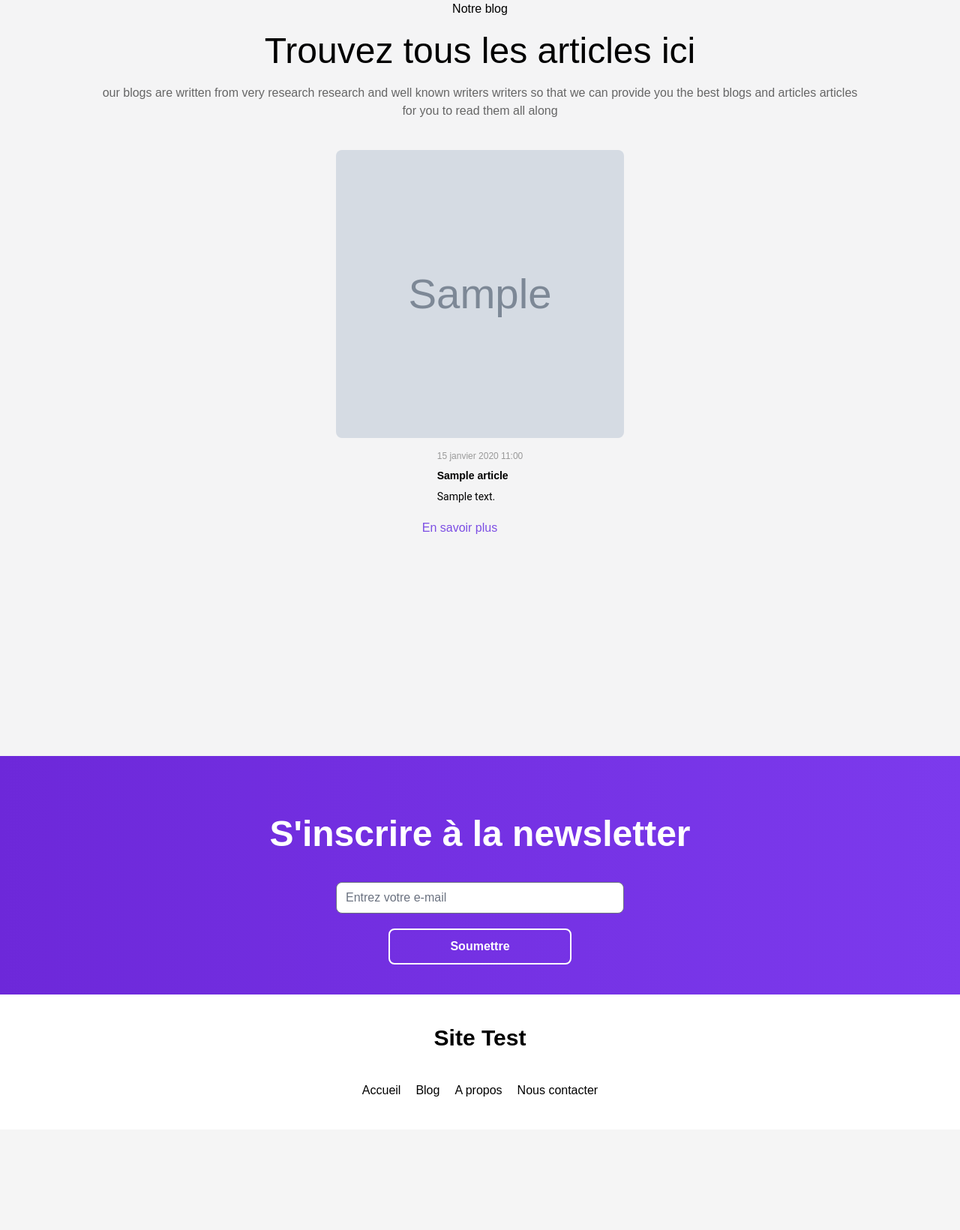
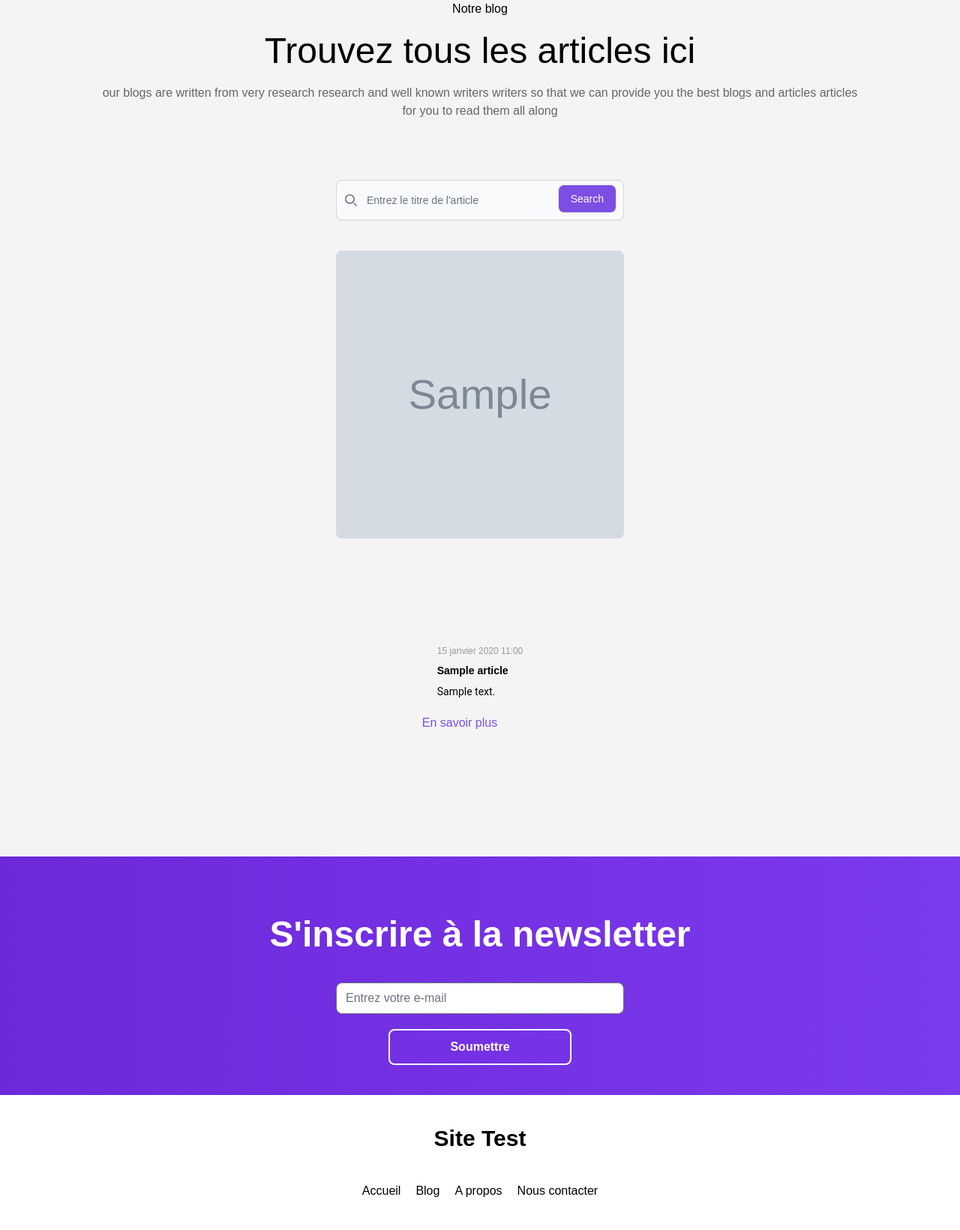
Before and after one commit to mrimbert/demo-django, a Django app: page /article/ in a window 1280 px wide. Shown: the part 168-1808 px from the top of the page at 75% size. Before the commit the page ends 1630 px from the top, so only its background shows below. Run offline with Django 5.2, Linux system fonts and the light colour scheme; tables that the repository leaves empty hold one stand-in row (values such as "Sample post"); grey boxes marked "Sample" are stand-in pictures; some libraries are stand-ins or nearby versions.

Commit message:
add search bar

```diff
--- a/blogsite/templates/blog/content-article.html
+++ b/blogsite/templates/blog/content-article.html
@@ -20,10 +20,27 @@
             <div><h3 class="text-tertiary max-w-screen-lg">our blogs are written from very research research and well known writers writers so that  we can provide you the best blogs and articles articles for you to read them all along</h3></div>
         </div>
 
+        <div class="flex flex-col place-items-center py-10">
+            <form class="w-96">
+                <label for="default-search" class="mb-2 text-sm font-medium text-gray-900 sr-only">Search</label>
+                <div class="relative">
+                    <div class="absolute inset-y-0 start-0 flex items-center ps-3 pointer-events-none">
+                        <svg class="w-4 h-4 text-gray-500 stroke-primary" aria-hidden="true" xmlns="http://www.w3.org/2000/svg" fill="none" viewBox="0 0 20 20">
+                            <path stroke="currentColor" stroke-linecap="round" stroke-linejoin="round" stroke-width="2" d="m19 19-4-4m0-7A7 7 0 1 1 1 8a7 7 0 0 1 14 0Z"/>
+                        </svg>
+                    </div>
+                    <input type="search" id="default-search" name="search" class="block w-full p-4 ps-10 text-sm text-gray-900 border border-gray-300 rounded-lg bg-gray-50 focus:ring-primary focus:border-primary" placeholder="Entrez le titre de l'article" required>
+                    <button type="submit" class="text-white absolute end-2.5 bottom-2.5 bg-primary hover:bg-blanc hover:text-primary border hover:border-primary transition duration-1000 focus:ring-4 focus:outline-none focus:ring-primary font-medium rounded-lg text-sm px-4 py-2 ">Search</button>
+                </div>
+            </form>
+        </div>
+
+
+        {%if articles%}
         <div class="flex flex-row place-content-center">
         <div class="2xl:grid 2xl:grid-cols-3 2xl:px-40 sm:max-w-screen-sm 2xl:max-w-full pb-10">
         {%for article in articles%}
-        <div class="grid grid-rows-2 place-items-center items-start py-5 xl:py-0">
+        <div class="grid grid-rows-2 place-items-center py-5 xl:py-0">
             <div class="flex flex-row place-content-center"><img src="{{article.image.url}}" alt="Latest article picture" class="rounded-lg xl:max-w-96 max-w-80 max-h-96 xl:max-h-none object-fill h-96"></div>
             <div class="pt-4 xl:pr-28 xl:pl-28">
                 <span class="flex flex-row gap-5 text-xs text-quaternary place-items-center px-5">{{article.pub_date}}</span><span class="font-bold text-lg text-black"></span>
@@ -33,8 +50,14 @@
             </div>
         </div>
         {%endfor%}
+        {%else%}
+        <p class="text-center text-5xl font-montserrat pt-20 pb-10 font-bold">Désolé votre recherche ne mène à aucun résultat</p>
+        <p class="text-3xl font-semibold font-montserrat pb-20 text-center">Veuillez réessayer s'il vous plaît</p>
+        {%endif%}
         </div>
     </div>
+
+
 
         {%block footer%}
         {%endblock%}
--- a/blogsite/views.py
+++ b/blogsite/views.py
@@ -94,7 +94,11 @@ def detail(request, slug):
 
 def article(request):
     successForm = request.GET.get('successForm',False)
-    latest_article = Article.objects.order_by("-pub_date")
+    if request.method == 'GET' and request.GET.get('search') != None:
+        latest_article = Article.objects.filter(title__icontains=request.GET.get('search'))
+    else :
+        latest_article = Article.objects.order_by("-pub_date")
+
     L = []
     for article in latest_article:
         art = []
--- a/theme/static/css/dist/styles.css
+++ b/theme/static/css/dist/styles.css
@@ -773,8 +773,28 @@ select {
   }
 }
 
+.sr-only {
+  position: absolute;
+  width: 1px;
+  height: 1px;
+  padding: 0;
+  margin: -1px;
+  overflow: hidden;
+  clip: rect(0, 0, 0, 0);
+  white-space: nowrap;
+  border-width: 0;
+}
+
+.pointer-events-none {
+  pointer-events: none;
+}
+
 .static {
   position: static;
+}
+
+.absolute {
+  position: absolute;
 }
 
 .relative {
@@ -786,10 +806,31 @@ select {
   right: 0px;
 }
 
+.inset-y-0 {
+  top: 0px;
+  bottom: 0px;
+}
+
 .-bottom-112 {
   bottom: -450px;
 }
 
+.bottom-2 {
+  bottom: 0.5rem;
+}
+
+.bottom-2\.5 {
+  bottom: 0.625rem;
+}
+
+.end-2 {
+  inset-inline-end: 0.5rem;
+}
+
+.end-2\.5 {
+  inset-inline-end: 0.625rem;
+}
+
 .left-0 {
   left: 0px;
 }
@@ -804,6 +845,10 @@ select {
 
 .right-128 {
   right: 600px;
+}
+
+.start-0 {
+  inset-inline-start: 0px;
 }
 
 .top-0 {
@@ -845,6 +890,10 @@ select {
   margin-top: -6rem;
 }
 
+.mb-2 {
+  margin-bottom: 0.5rem;
+}
+
 .mb-4 {
   margin-bottom: 1rem;
 }
@@ -889,6 +938,10 @@ select {
   height: 3rem;
 }
 
+.h-4 {
+  height: 1rem;
+}
+
 .h-7 {
   height: 1.75rem;
 }
@@ -929,12 +982,20 @@ select {
   width: 2.5rem;
 }
 
+.w-4 {
+  width: 1rem;
+}
+
 .w-40 {
   width: 10rem;
 }
 
 .w-7 {
   width: 1.75rem;
+}
+
+.w-96 {
+  width: 24rem;
 }
 
 .w-auto {
@@ -1043,10 +1104,6 @@ select {
   align-content: flex-start;
 }
 
-.items-start {
-  align-items: flex-start;
-}
-
 .items-center {
   align-items: center;
 }
@@ -1117,6 +1174,10 @@ select {
   border-radius: 0.5rem;
 }
 
+.border {
+  border-width: 1px;
+}
+
 .border-0 {
   border-width: 0px;
 }
@@ -1151,6 +1212,11 @@ select {
 .bg-blanc {
   --tw-bg-opacity: 1;
   background-color: rgb(255 255 255 / var(--tw-bg-opacity));
+}
+
+.bg-gray-50 {
+  --tw-bg-opacity: 1;
+  background-color: rgb(249 250 251 / var(--tw-bg-opacity));
 }
 
 .bg-green-200 {
@@ -1253,6 +1319,11 @@ select {
   padding-right: 5rem;
 }
 
+.px-4 {
+  padding-left: 1rem;
+  padding-right: 1rem;
+}
+
 .px-5 {
   padding-left: 1.25rem;
   padding-right: 1.25rem;
@@ -1300,6 +1371,14 @@ select {
   padding-bottom: 1.25rem;
 }
 
+.ps-10 {
+  padding-inline-start: 2.5rem;
+}
+
+.ps-3 {
+  padding-inline-start: 0.75rem;
+}
+
 .pt-10 {
   padding-top: 2.5rem;
 }
@@ -1413,6 +1492,11 @@ select {
   color: rgb(255 255 255 / var(--tw-text-opacity));
 }
 
+.text-gray-500 {
+  --tw-text-opacity: 1;
+  color: rgb(107 114 128 / var(--tw-text-opacity));
+}
+
 .text-gray-900 {
   --tw-text-opacity: 1;
   color: rgb(17 24 39 / var(--tw-text-opacity));
@@ -1441,6 +1525,11 @@ select {
 .text-tertiary {
   --tw-text-opacity: 1;
   color: rgb(102 102 102 / var(--tw-text-opacity));
+}
+
+.text-white {
+  --tw-text-opacity: 1;
+  color: rgb(255 255 255 / var(--tw-text-opacity));
 }
 
 .underline {
@@ -1554,6 +1643,17 @@ select {
   box-shadow: var(--tw-ring-offset-shadow), var(--tw-ring-shadow), var(--tw-shadow, 0 0 #0000);
 }
 
+.focus\:ring-4:focus {
+  --tw-ring-offset-shadow: var(--tw-ring-inset) 0 0 0 var(--tw-ring-offset-width) var(--tw-ring-offset-color);
+  --tw-ring-shadow: var(--tw-ring-inset) 0 0 0 calc(4px + var(--tw-ring-offset-width)) var(--tw-ring-color);
+  box-shadow: var(--tw-ring-offset-shadow), var(--tw-ring-shadow), var(--tw-shadow, 0 0 #0000);
+}
+
+.focus\:ring-primary:focus {
+  --tw-ring-opacity: 1;
+  --tw-ring-color: rgb(124 78 228 / var(--tw-ring-opacity));
+}
+
 .focus\:ring-slate-200:focus {
   --tw-ring-opacity: 1;
   --tw-ring-color: rgb(226 232 240 / var(--tw-ring-opacity));
```
